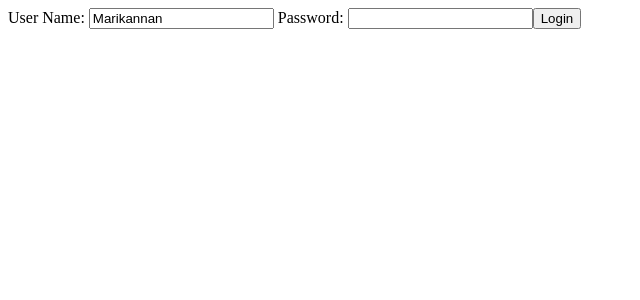
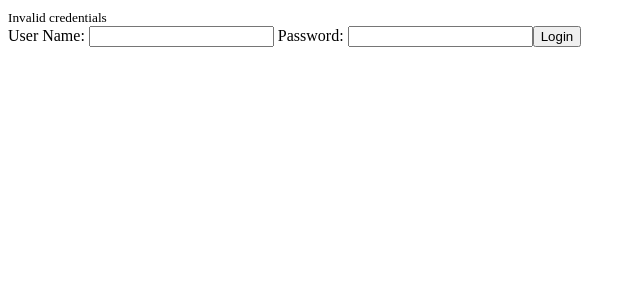
Before and after one commit to kannanfsd/complete-fsd, an Angular app in the folder todo-ui/: page / in a window 1280 px wide. Both pictures are taken after a click on the button "Login". Shown: the top 300 px of the page, without its empty margins (0-640 px from the left). Built offline with nearby package versions, Linux system fonts and the light colour scheme.

Commit message:
login manual validation

```diff
--- a/todo-ui/src/app/login/login.component.html
+++ b/todo-ui/src/app/login/login.component.html
@@ -1,3 +1,6 @@
-User Name: <input type="text" name="usrName" [(ngModel)]="usrName">
-Password: <input type="password" name="passWrd" [(ngModel)]="passWrd">
-<button (click)="login()">Login</button>
+<small *ngIf="invalidLogin">{{errorMessage}}</small>
+<div>
+  User Name: <input type="text" name="usrName" [(ngModel)]="usrName">
+  Password: <input type="password" name="passWrd" [(ngModel)]="passWrd">
+  <button (click)="login()">Login</button>
+</div>
--- a/todo-ui/src/app/login/login.component.ts
+++ b/todo-ui/src/app/login/login.component.ts
@@ -6,9 +6,16 @@ import { Component } from '@angular/core';
   styleUrls: ['./login.component.css']
 })
 export class LoginComponent {
-  usrName = 'Marikannan';
+  usrName = '';
   passWrd = '';
+  errorMessage = 'Invalid credentials';
+  invalidLogin = false;
   login() {
+    if(this.usrName==='testing' && this.passWrd==='testing') {
+      this.invalidLogin = false;
+    } else {
+      this.invalidLogin = true;
+    }
     console.log(this.usrName);
   }
 }
```
